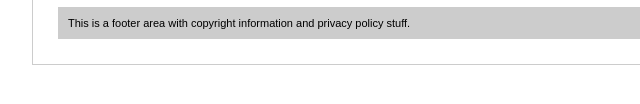
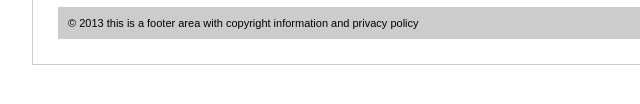
Before and after one commit to kubats/plugins, a plain HTML site: page kdubHighlighter/index.html in a window 1280 px wide. Shown: the part 300-404 px from the top of the page, 182-822 px from the left. Drawn offline with nearby package versions, Linux system fonts and the light colour scheme.

Commit message:
Added copyright

```diff
--- a/kdubHighlighter/index.html
+++ b/kdubHighlighter/index.html
@@ -50,7 +50,7 @@
 		</aside>
 	</section>
 	<footer>
-		This is a footer area with copyright information and privacy policy stuff.
+		&copy; <span id="copyright"></span> this is a footer area with copyright information and privacy policy
 	</footer>
 </div>
 
@@ -66,6 +66,11 @@
 		return false;
 	});
 
+
+	var 	d = new Date(), year = d.getFullYear();
+
+	$('span#copyright').text(year);
+
 </script>
 
 </body>
```
